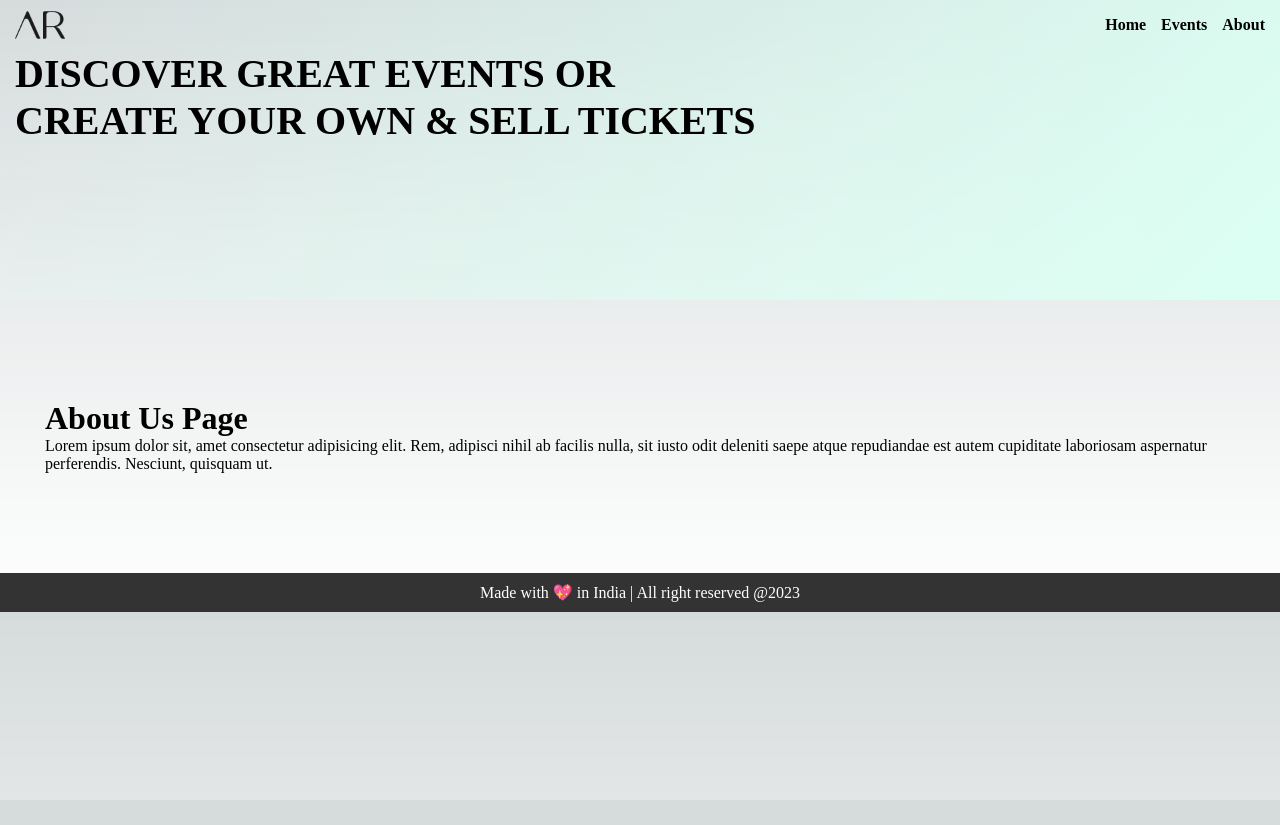
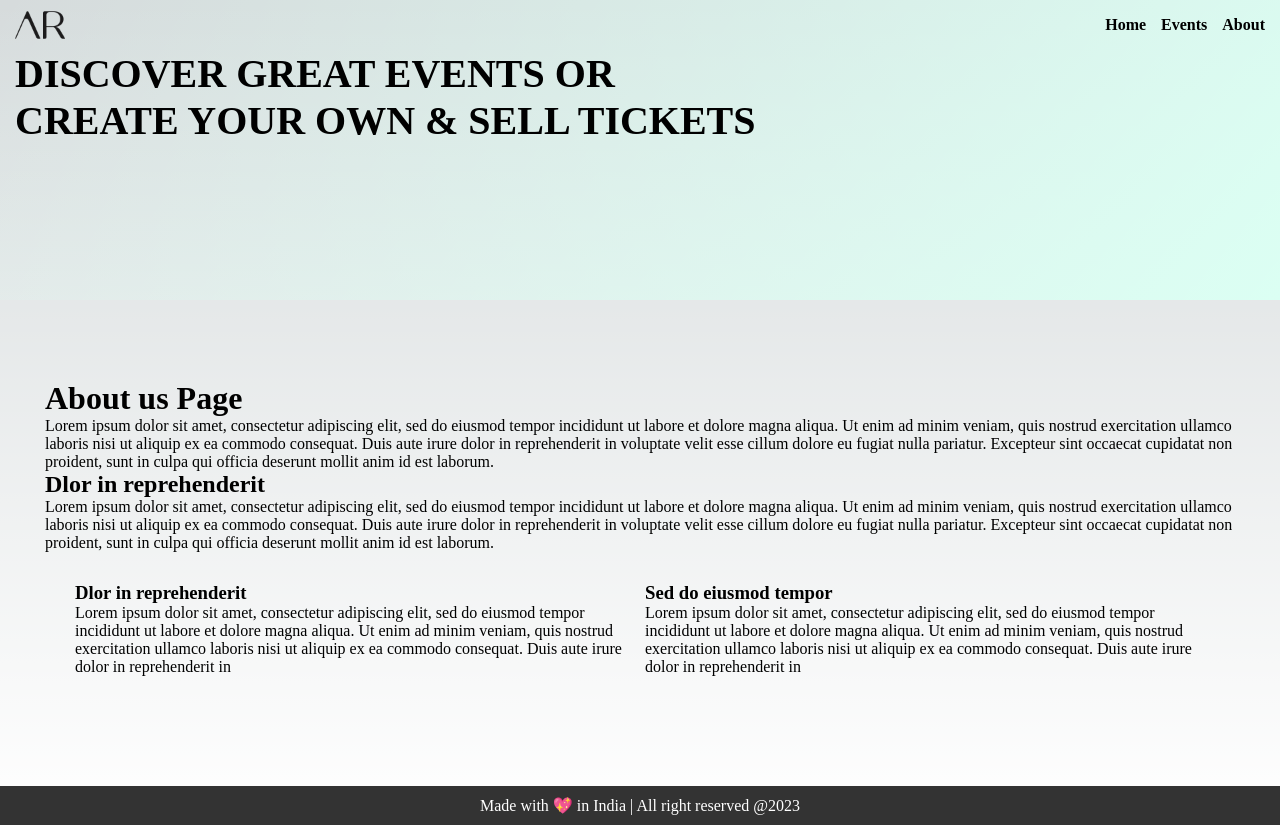
Before and after one commit to Prasenjit-3433/Eventbrite, a Next.js app: page /about in a window 1280 px wide. Before the commit the page ends 800 px from the top, so only its background shows below. Built offline with nearby package versions, Linux system fonts and the light colour scheme.

Commit message:
styles for About page

```diff
--- a/pages/about.js
+++ b/pages/about.js
@@ -1,13 +1,42 @@
 const AboutUsPage = () => {
   return (
     <div>
-      <h1>About Us Page</h1>
+      <h1> About us Page</h1>
       <p>
-        Lorem ipsum dolor sit, amet consectetur adipisicing elit. Rem, adipisci
-        nihil ab facilis nulla, sit iusto odit deleniti saepe atque repudiandae
-        est autem cupiditate laboriosam aspernatur perferendis. Nesciunt,
-        quisquam ut.
+        Lorem ipsum dolor sit amet, consectetur adipiscing elit, sed do eiusmod tempor incididunt ut
+        labore et dolore magna aliqua. Ut enim ad minim veniam, quis nostrud exercitation ullamco
+        laboris nisi ut aliquip ex ea commodo consequat. Duis aute irure dolor in reprehenderit in
+        voluptate velit esse cillum dolore eu fugiat nulla pariatur. Excepteur sint occaecat
+        cupidatat non proident, sunt in culpa qui officia deserunt mollit anim id est laborum.
       </p>
+      <h2>Dlor in reprehenderit </h2>
+      <p>
+        Lorem ipsum dolor sit amet, consectetur adipiscing elit, sed do eiusmod tempor incididunt ut
+        labore et dolore magna aliqua. Ut enim ad minim veniam, quis nostrud exercitation ullamco
+        laboris nisi ut aliquip ex ea commodo consequat. Duis aute irure dolor in reprehenderit in
+        voluptate velit esse cillum dolore eu fugiat nulla pariatur. Excepteur sint occaecat
+        cupidatat non proident, sunt in culpa qui officia deserunt mollit anim id est laborum.
+      </p>
+      <ul className="about_us_list">
+        <li>
+          <h3>Dlor in reprehenderit </h3>
+          <p>
+            Lorem ipsum dolor sit amet, consectetur adipiscing elit, sed do eiusmod tempor
+            incididunt ut labore et dolore magna aliqua. Ut enim ad minim veniam, quis nostrud
+            exercitation ullamco laboris nisi ut aliquip ex ea commodo consequat. Duis aute irure
+            dolor in reprehenderit in
+          </p>
+        </li>
+        <li>
+          <h3>Sed do eiusmod tempor </h3>
+          <p>
+            Lorem ipsum dolor sit amet, consectetur adipiscing elit, sed do eiusmod tempor
+            incididunt ut labore et dolore magna aliqua. Ut enim ad minim veniam, quis nostrud
+            exercitation ullamco laboris nisi ut aliquip ex ea commodo consequat. Duis aute irure
+            dolor in reprehenderit in
+          </p>
+        </li>
+      </ul>
     </div>
   );
 };
--- a/styles/general.scss
+++ b/styles/general.scss
@@ -39,7 +39,8 @@
   width: 100%;
   max-width: 1250px;
   margin: auto;
-  padding: 100px 30px;
+  padding: 80px 30px;
+  min-height: 54vh;
 
   .home_body {
     display: flex;
@@ -66,6 +67,14 @@
       }
     }
   }
+
+  .about_us_list {
+    display: flex;
+    flex-direction: row;
+    list-style: none;
+    gap: 10px;
+    padding: 30px;
+  }
 }
 
 footer {
```
